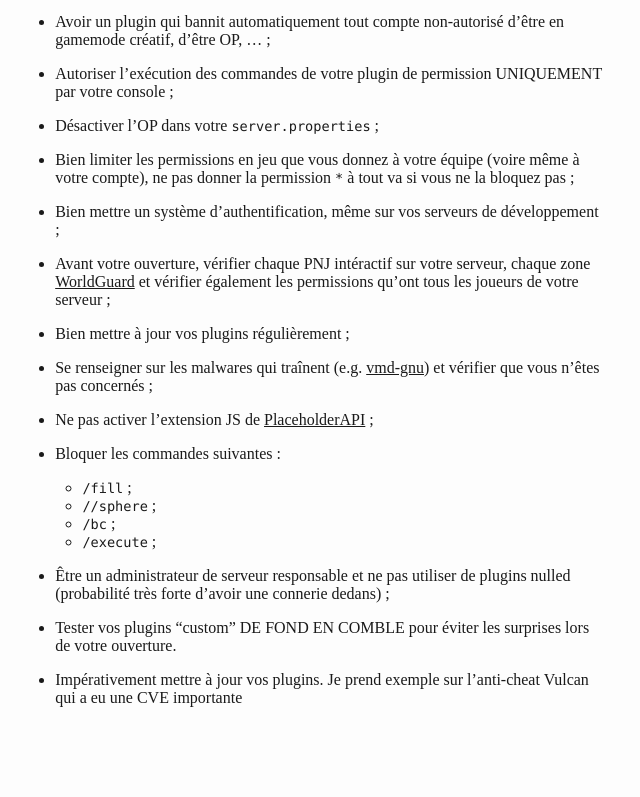
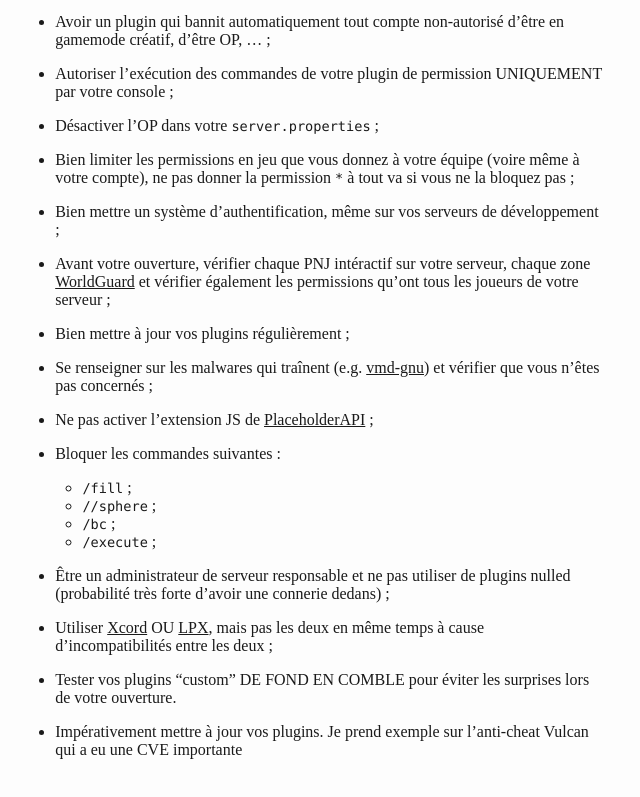
Before and after one commit to idotek/MinecraftSecurity, a plain HTML site: page index.html in a window 1280 px wide. Shown: the part 1263-2060 px from the top of the page, without its empty margins (324-964 px from the left). Before the commit the page ends 2036 px from the top, so only its background shows below. Drawn offline with Linux system fonts and the light colour scheme.

Commit message:
deploy: b83a9a250593ac4e6e7d03aeeffb71174266c1b5

```diff
--- a/index.html
+++ b/index.html
@@ -246,6 +246,10 @@ et vérifier que vous n’êtes pas concernés ;</p></li>
 <li><p>Être un administrateur de serveur responsable et ne pas utiliser
 de plugins nulled (probabilité très forte d’avoir une connerie dedans)
 ;</p></li>
+<li><p>Utiliser <a href="https://builtbybit.com/resources/xcord-high-performance-anti-bot.16843/">Xcord</a>
+OU <a href="https://builtbybit.com/resources/lpx-antipacketexploit-antinettycrasher.15709">LPX</a>,
+mais pas les deux en même temps à cause d’incompatibilités entre les
+deux ;</p></li>
 <li><p>Tester vos plugins “custom” DE FOND EN COMBLE pour éviter les
 surprises lors de votre ouverture.</p></li>
 <li><p>Impérativement mettre à jour vos plugins. Je prend exemple sur
```
